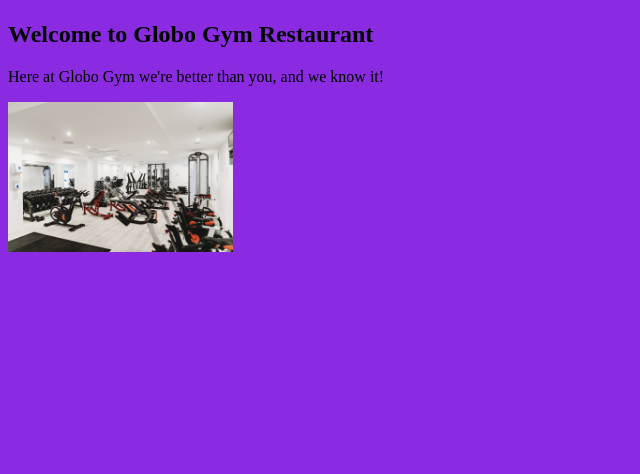
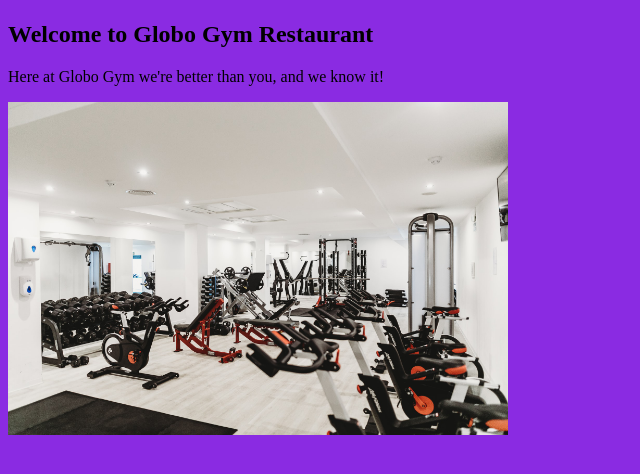
Before and after one commit to justinrkinsman/restaurantpage, a website built with webpack: page dist/index.html in a window 1280 px wide. Both pictures are taken after a click on the button "Home". Shown: the part 182-656 px from the top of the page, without its empty margins (0-640 px from the left). Built offline with nearby package versions, Linux system fonts and the light colour scheme.

Commit message:
Resize images

```diff
--- a/src/pageload.js
+++ b/src/pageload.js
@@ -32,6 +32,7 @@
         element.setAttribute('id', 'element')
         element.appendChild(myLogo)
         const workout = new Image();
+        workout.setAttribute('id', 'workout')
         workout.src = Workout
         const title = document.createElement('h2')
         title.textContent = 'Welcome to Globo Gym Restaurant'
@@ -53,6 +54,7 @@
     const myLogo = new Image();
     myLogo.src = Logo;
     const workout = new Image();
+    workout.setAttribute('id', 'homeWorkout')
     workout.src = Workout
     newElement.setAttribute('id', 'element')
     newElement.appendChild(myLogo)
@@ -113,6 +115,7 @@
     const element = document.getElementById('element')
     content.removeChild(element)
     const gym = new Image();
+    gym.setAttribute('id', 'gym')
     gym.src = Gym
     const newElement = document.createElement('div')
     newElement.setAttribute('id', 'element')
--- a/src/style.css
+++ b/src/style.css
@@ -20,3 +20,8 @@
     margin: 50px 50px 50px 0px;
     align-items: center;
 }
+
+#workout, #homeWorkout, #gym {
+    width: 500px;
+    height: auto
+}
```
Also changed, not shown: dist/main.js.
